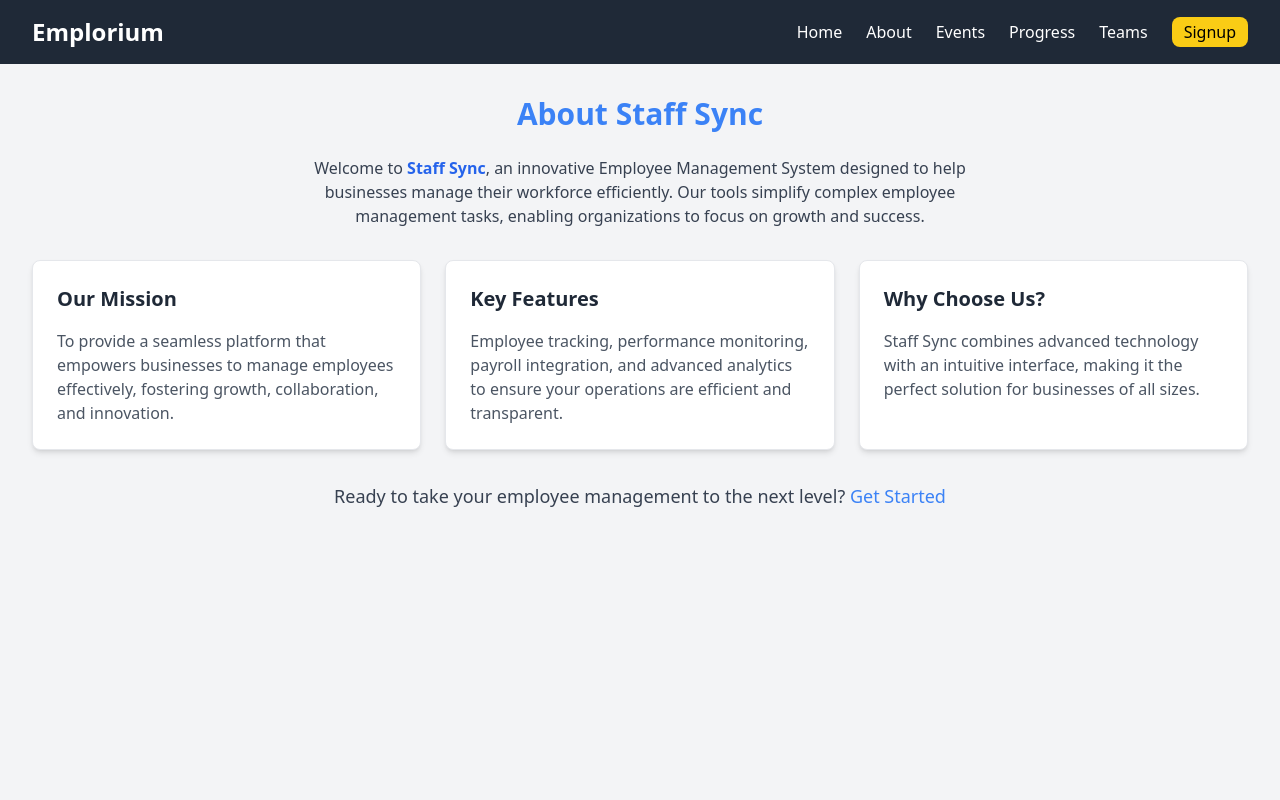
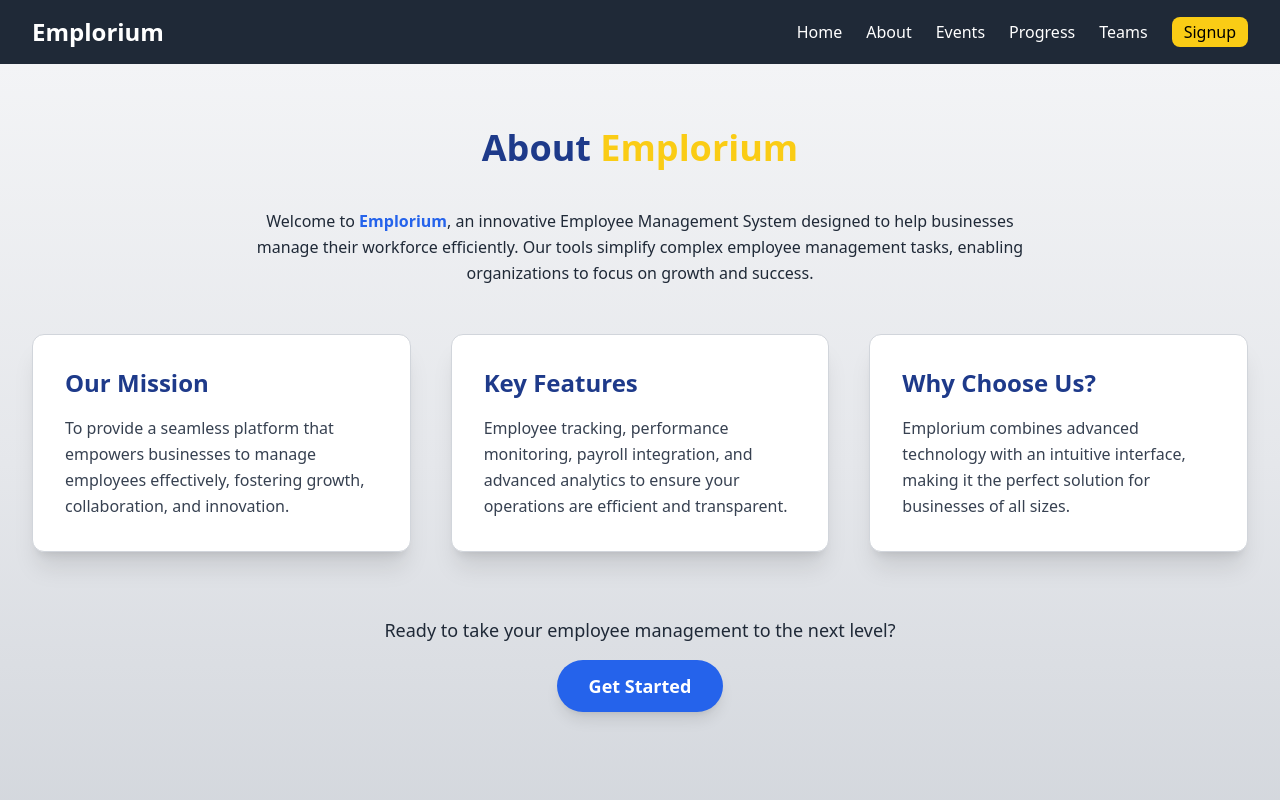
Before and after one commit to 00charan00/Emplorium, an Angular app in the folder client/: page /about in a window 1280 px wide. Shown: the top 800 px of the page. Built offline with nearby package versions, Linux system fonts and the light colour scheme.

Commit message:
changes in about

```diff
--- a/client/src/app/about/about.component.html
+++ b/client/src/app/about/about.component.html
@@ -1,40 +1,50 @@
-<div class="about-container bg-gray-100 min-h-screen p-8">
+<div class="about-container bg-gradient-to-b from-gray-100 via-gray-200 to-gray-300 min-h-screen py-16 px-8">
   <!-- Section Heading -->
-  <h2 class="text-3xl font-bold text-center text-blue-500 mb-6">About Staff Sync</h2>
-  <p class="text-gray-700 text-center max-w-2xl mx-auto mb-8">
-    Welcome to <span class="highlight text-blue-600 font-semibold">Staff Sync</span>, an innovative Employee Management System designed to help businesses manage their workforce efficiently. Our tools simplify complex employee management tasks, enabling organizations to focus on growth and success.
+  <h2 class="text-4xl font-extrabold text-center text-blue-900 mb-10">
+    About <span class="text-yellow-400">Emplorium</span>
+  </h2>
+  <p class="text-gray-800 text-center max-w-3xl mx-auto mb-12 leading-relaxed">
+    Welcome to <span class="highlight text-blue-600 font-semibold">Emplorium</span>, an innovative Employee Management System designed to help businesses manage their workforce efficiently. Our tools simplify complex employee management tasks, enabling organizations to focus on growth and success.
   </p>
 
   <!-- About Grid Section -->
-  <div class="about-grid grid grid-cols-1 md:grid-cols-3 gap-6">
+  <div class="about-grid grid grid-cols-1 sm:grid-cols-2 lg:grid-cols-3 gap-10">
     <!-- Mission Card -->
-    <div class="about-card bg-white shadow-md rounded-lg p-6 border border-gray-200">
-      <h3 class="text-xl font-semibold text-gray-800 mb-4">Our Mission</h3>
-      <p class="text-gray-600">
+    <div class="about-card bg-white shadow-xl rounded-xl p-8 border border-gray-300 transform transition duration-300 hover:scale-105 hover:shadow-2xl">
+      <i class="fas fa-bullseye text-blue-900 text-3xl mb-6"></i>
+      <h3 class="text-2xl font-bold text-blue-900 mb-4">Our Mission</h3>
+      <p class="text-gray-700 leading-relaxed">
         To provide a seamless platform that empowers businesses to manage employees effectively, fostering growth, collaboration, and innovation.
       </p>
     </div>
+
     <!-- Key Features Card -->
-    <div class="about-card bg-white shadow-md rounded-lg p-6 border border-gray-200">
-      <h3 class="text-xl font-semibold text-gray-800 mb-4">Key Features</h3>
-      <p class="text-gray-600">
+    <div class="about-card bg-white shadow-xl rounded-xl p-8 border border-gray-300 transform transition duration-300 hover:scale-105 hover:shadow-2xl">
+      <i class="fas fa-tools text-yellow-400 text-3xl mb-6"></i>
+      <h3 class="text-2xl font-bold text-blue-900 mb-4">Key Features</h3>
+      <p class="text-gray-700 leading-relaxed">
         Employee tracking, performance monitoring, payroll integration, and advanced analytics to ensure your operations are efficient and transparent.
       </p>
     </div>
+
     <!-- Why Choose Us Card -->
-    <div class="about-card bg-white shadow-md rounded-lg p-6 border border-gray-200">
-      <h3 class="text-xl font-semibold text-gray-800 mb-4">Why Choose Us?</h3>
-      <p class="text-gray-600">
-        Staff Sync combines advanced technology with an intuitive interface, making it the perfect solution for businesses of all sizes.
+    <div class="about-card bg-white shadow-xl rounded-xl p-8 border border-gray-300 transform transition duration-300 hover:scale-105 hover:shadow-2xl">
+      <i class="fas fa-star text-blue-900 text-3xl mb-6"></i>
+      <h3 class="text-2xl font-bold text-blue-900 mb-4">Why Choose Us?</h3>
+      <p class="text-gray-700 leading-relaxed">
+        Emplorium combines advanced technology with an intuitive interface, making it the perfect solution for businesses of all sizes.
       </p>
     </div>
   </div>
 
   <!-- Call-to-Action Section -->
-  <div class="cta-section mt-8 text-center">
-    <p class="cta-message text-lg text-gray-700">
+  <div class="cta-section mt-16 text-center">
+    <p class="cta-message text-lg text-gray-800 font-medium mb-4">
       Ready to take your employee management to the next level?
-      <a href="/contact" class="cta-link text-blue-500 font-medium hover:underline">Get Started</a>
     </p>
+    <a href="/contact"
+      class="cta-link inline-block bg-blue-600 text-white py-3 px-8 rounded-full text-lg font-bold shadow-lg hover:bg-blue-700 transition duration-300">
+      Get Started
+    </a>
   </div>
 </div>
```
